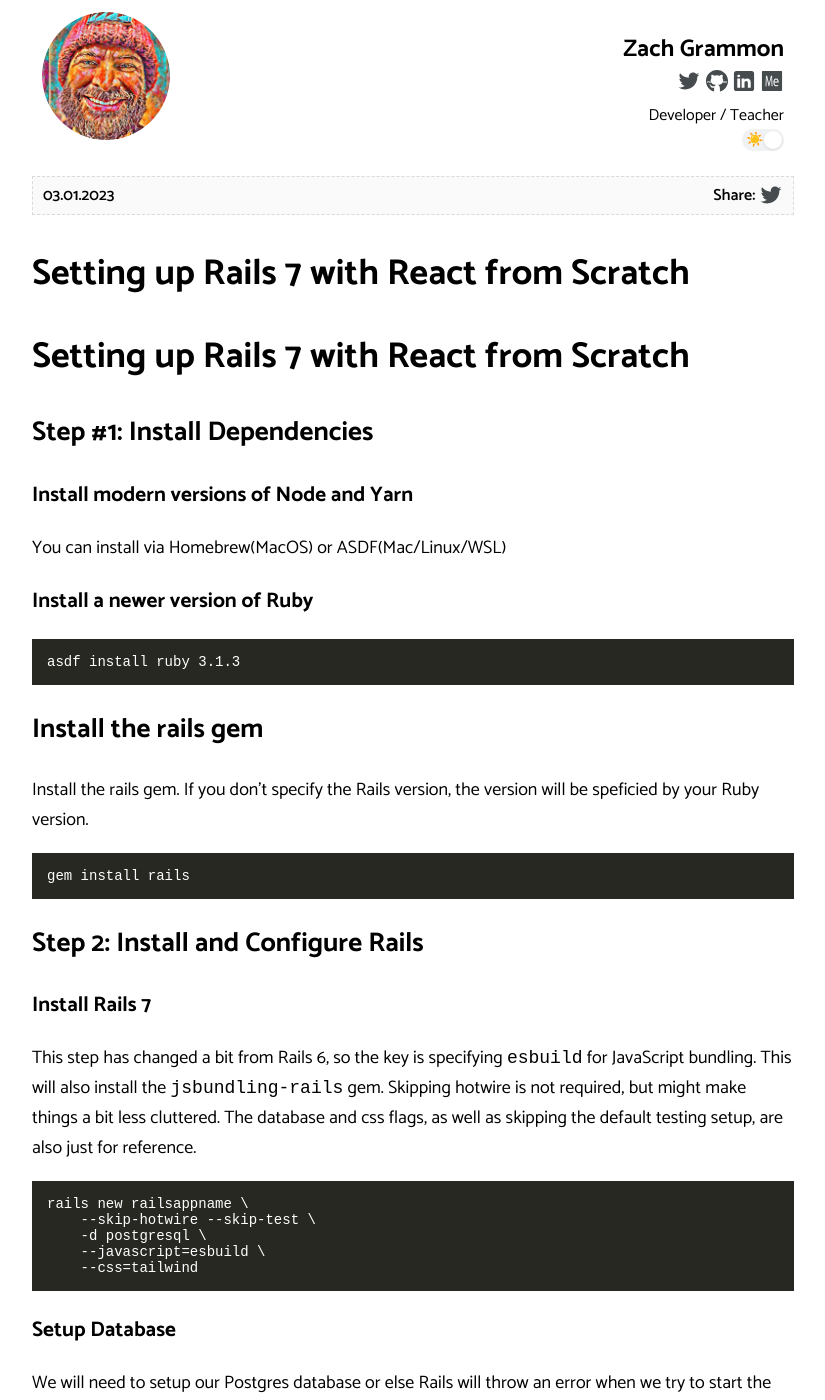
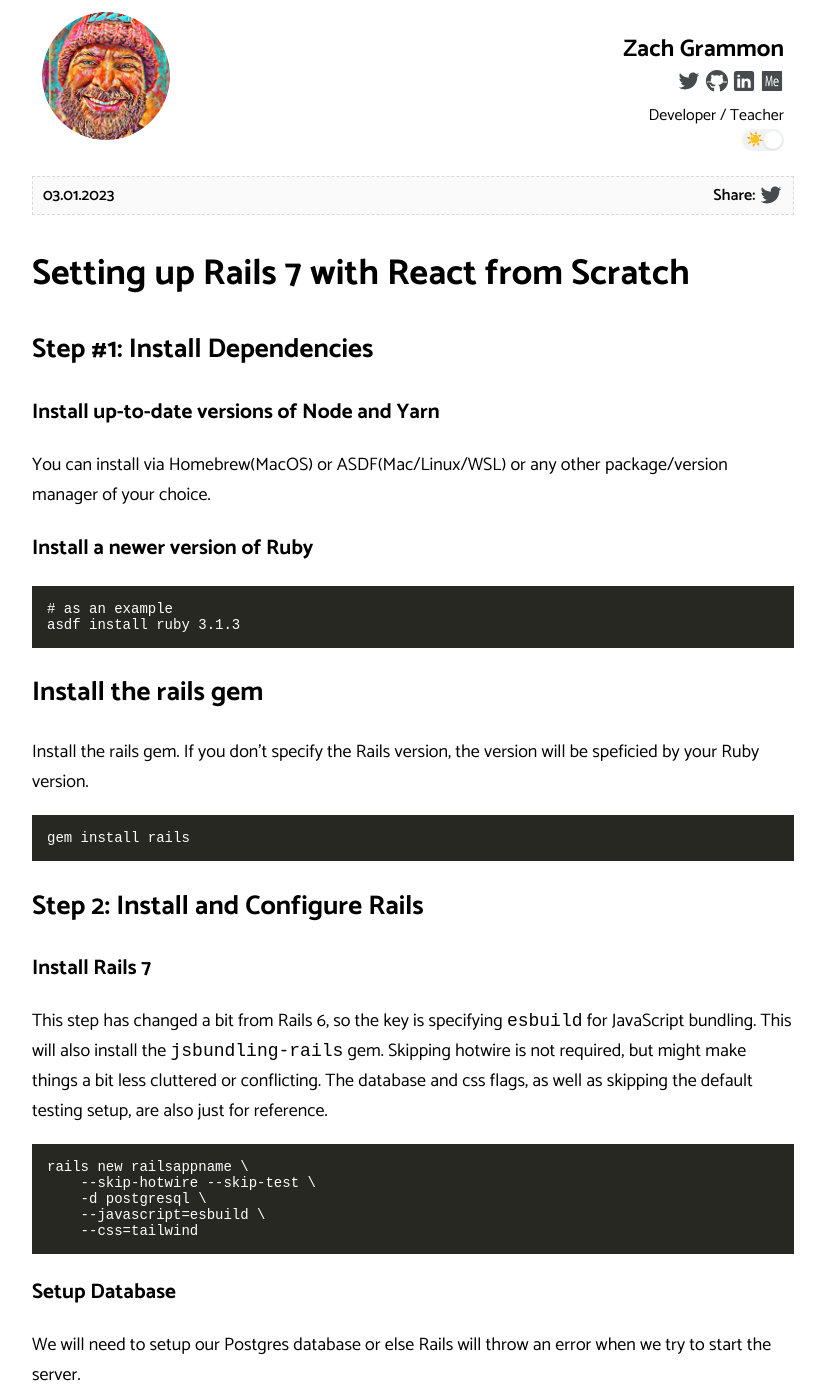
Before and after one commit to zacgra/zacgra.github.io, a Jekyll site: the page built from _posts/2023-01-03-Setting-Up-Rails-7-with-React-From-Scratch.md, in a window 1280 px wide and 1400 px high. Shown: the whole window, without its empty margins (227-1052 px from the left). Built offline with Jekyll 4.4.1, drawn with Linux system fonts in a browser that asks for light colours; some of the changed text lies outside the part shown.

Commit message:
Update setting up rails post

````diff
--- a/_posts/2023-01-03-Setting-Up-Rails-7-with-React-From-Scratch.md
+++ b/_posts/2023-01-03-Setting-Up-Rails-7-with-React-From-Scratch.md
@@ -6,17 +6,16 @@ categories: Code
 tags: [Rails, React]
 ---
 
-# Setting up Rails 7 with React from Scratch
-
 ## Step #1: Install Dependencies
 
-### Install modern versions of Node and Yarn
+### Install up-to-date versions of Node and Yarn
 
-You can install via Homebrew(MacOS) or ASDF(Mac/Linux/WSL)
+You can install via Homebrew(MacOS) or ASDF(Mac/Linux/WSL) or any other package/version manager of your choice.
 
 ### Install a newer version of Ruby
 
 ```
+# as an example
 asdf install ruby 3.1.3
 ```
 
@@ -32,7 +31,7 @@ gem install rails
 
 ### Install Rails 7
 
-This step has changed a bit from Rails 6, so the key is specifying `esbuild` for JavaScript bundling. This will also install the `jsbundling-rails` gem. Skipping hotwire is not required, but might make things a bit less cluttered. The database and css flags, as well as skipping the default testing setup, are also just for reference.
+This step has changed a bit from Rails 6, so the key is specifying `esbuild` for JavaScript bundling. This will also install the `jsbundling-rails` gem. Skipping hotwire is not required, but might make things a bit less cluttered or conflicting. The database and css flags, as well as skipping the default testing setup, are also just for reference.
 
 ```
 rails new railsappname \
@@ -85,12 +84,12 @@ end
 
 Finally, in `views`, create a new folder called pages, then add a new file called `homepage.html.erb`. Inside that, paste the following:
 
-```rb
+```html
 <h1>Rails with React</h1>
-<p id="react-root">This paragraph is being renderd by Rails<p>
+<p id="react-root">This paragraph is being renderd by Rails</p>
 ```
 
-Take note of the id we are using here, as this is where we will hook in our React.
+Take note of the id we are using here, as this is where we will hook in our React root later.
 
 Now Rails server should be showing our new homepage view when we refresh the browser.
 
````
